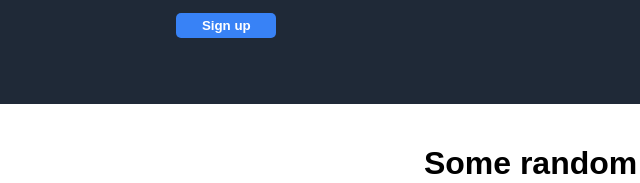
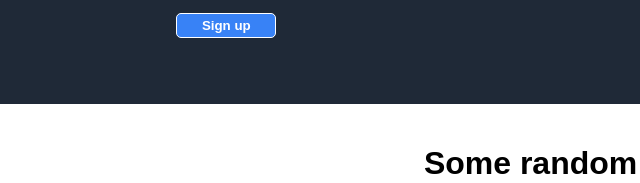
Before and after one commit to 2Toeasty/Landing-Page-Project, a plain HTML site: page index.html in a window 1280 px wide. Shown: the part 255-438 px from the top of the page, 17-657 px from the left. Drawn offline with Linux system fonts and the light colour scheme.

Commit message:
add border to buttons

```diff
--- a/style.css
+++ b/style.css
@@ -35,7 +35,7 @@ button {
     border-radius: 5px;
     width: 100px;
     height: 25px;
-    border: none;
+    border: solid 1px white;
     font-weight: bold;
 }
 
```
